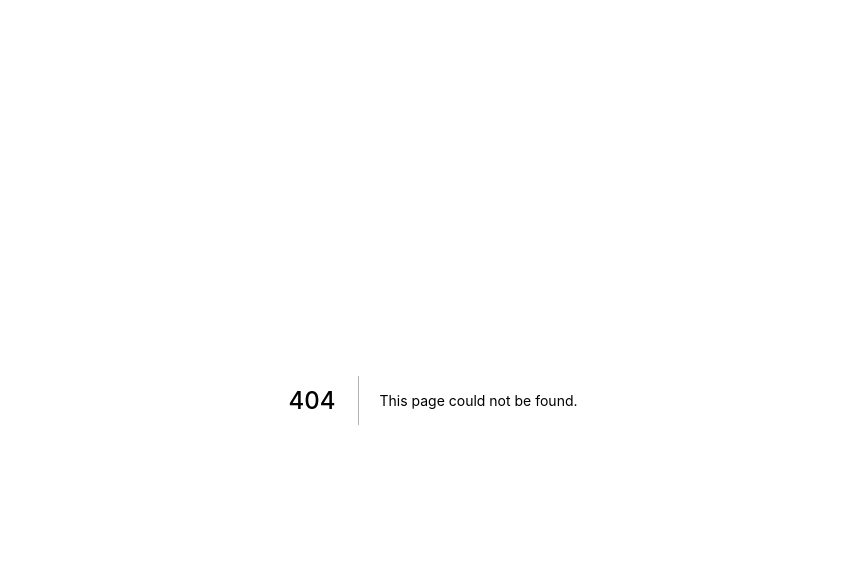
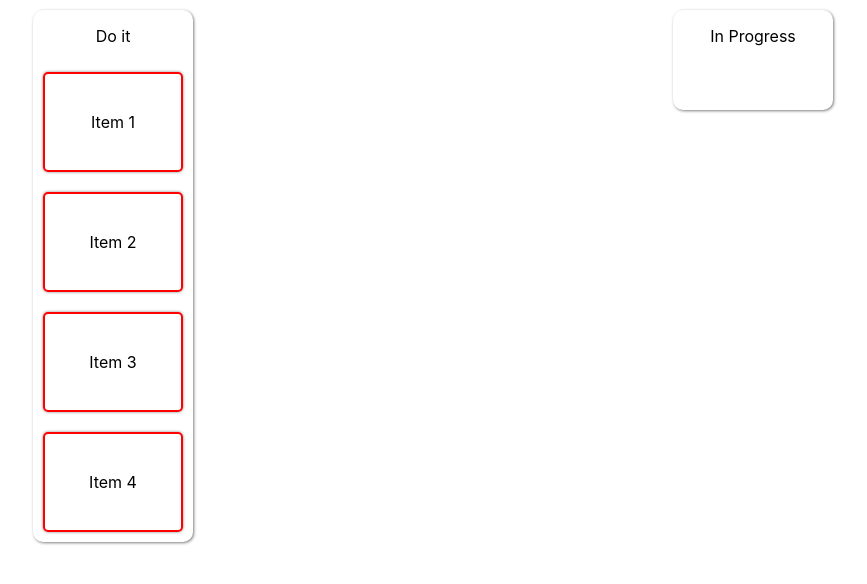
Before and after one commit to Junfengou/Drag-n-drop, a Next.js app: page /reactdnd in a window 1280 px wide. Before the commit this address had no page. Shown: the top 584 px of the page, without its empty margins (207-1074 px from the left). Built offline with nearby package versions, Linux system fonts and the light colour scheme.

Commit message:
React dnd doesn't work :(

```diff
--- /dev/null
+++ b/assets/reactdnd-data.js
@@ -0,0 +1,14 @@
+export const column_name = {
+    DO_IT: 'Do it',
+    IN_PROGRESS: 'In Progress',
+    AWAITING_REVIEW: 'Awaiting Review',
+    DONE: 'done'
+}
+
+const {DO_IT} = column_name
+export const tasks = [
+    {id: 1, name: 'Item 1', column: DO_IT},
+    {id: 2, name: 'Item 2', column: DO_IT},
+    {id: 3, name: 'Item 3', column: DO_IT},
+    {id: 4, name: 'Item 4', column: DO_IT},
+]
--- a/components/DndKit/App.js
+++ b/components/DndKit/App.js
@@ -136,7 +136,7 @@ function App() {
 export default App
 
 const AppWrapper = styled.div`
-  border: solid 2px red;
+  /* border: solid 2px red; */
   height: 100vh;
   width: 100%;
   display: flex;
--- a/components/DndKit/SortableItem.js
+++ b/components/DndKit/SortableItem.js
@@ -38,3 +38,5 @@ const ItemWrapper = styled.div`
     align-items: center;
     min-width: 5rem;
 `
+
+// https://codesandbox.io/s/dnd-kit-multi-containers-forked-qndez8?file=/src/container.js
--- /dev/null
+++ b/components/ReactDnd/App.js
@@ -0,0 +1,236 @@
+import React, { useRef, useState } from 'react';
+import { DndProvider, useDrag, useDrop } from "react-dnd";
+import { HTML5Backend } from 'react-dnd-html5-backend';
+import { column_name, tasks } from "../../assets/reactdnd-data";
+import styled from 'styled-components'
+
+const MovableItem = ({name, index, currentColumnName, moveCardHandler, setItems}) => {
+  const changeItemColumn = (currentItem, columnName) => {
+    setItems((prevState) => {
+      return prevState.map((item) => {
+        return {
+          ...item,
+          column: item.name === currentItem.name ? columnName : item.column
+        }
+      })
+    })
+  }
+
+  const ref = useRef(null);
+
+  const [, drop] = useDrop({
+    accept: 'Our first type',
+    hover(item, monitor) {
+      if(!ref.current) {return;}
+      const dragIndex = item.index;
+      const hoverIndex = index;
+      // Don't replace items with themselves
+      if(dragIndex === hoverIndex) {return;}
+      // Determine rectangle screen
+      const hoverBoundingRect = ref.current?.getBoundingClientRect();
+      // Get vertical middle
+      const hoverMiddleY = (hoverBoundingRect.buttom - hoverBoundingRect.top) / 2;
+      // Determine mouse position
+      const clientOffset = monitor.getClientOffset();
+      // Get pixels to the top
+      const hoverClientY = clientOffset.y - hoverBoundingRect.top;
+      /*
+        Only perform the move when the mouse has crossed half of the items height
+        When dragging downwards, only move when the cursor is below 50%
+        When dragging upwards, only move when the cursor is above 50%
+      */
+      // Dragging downwards
+     if(dragIndex < hoverIndex && hoverClientY < hoverMiddleY) {return;}
+      // Dragging upwards
+     if(dragIndex > hoverIndex && hoverClientY > hoverMiddleY) {return;}
+
+     // Time to actually perform the action
+     moveCardHandler(dragIndex, hoverIndex);
+     /*
+      Note: we are mutating the monitor item here!
+      Generally it's better to avoid mutations
+      but it's good here for the sake of performance
+      to avoid expensive index searches
+     */
+    item.index = hoverIndex;
+
+    }
+  });
+
+  const [{ isDragging }, drag] = useDrag({
+    item: { index, name, currentColumnName, type: "Our first type"},
+    end: (item, monitor) => {
+      const dropResult = monitor.getDropResult();
+
+      if(dropResult) {
+        const { name } = dropResult;
+        const {DO_IT, IN_PROGRESS, AWAITING_REVIEW, DONE} = column_name;
+        switch(name) {
+          case IN_PROGRESS:
+            changeItemColumn(item, IN_PROGRESS);
+            break;
+          case AWAITING_REVIEW:
+            changeItemColumn(item, AWAITING_REVIEW);
+            break;
+          case DONE:
+            changeItemColumn(item, DONE);
+            break;
+          case DO_IT:
+            changeItemColumn(item, DO_IT);
+            break;
+        }
+      }
+    },
+    collect: (monitor => ({
+      isDragging: monitor.isDragging()
+    })),
+    type: "Box"
+  });
+
+  const opacity = isDragging ? 0.4 : 1;
+
+  drag(drop(ref))
+
+  return(
+    <MovableItemStyle ref={ref} opacity={opacity}>
+      {name}
+    </MovableItemStyle>
+  )
+}
+
+const Column = ({ children, className, title }) => {
+  const [{ isOver, canDrop }, drop] = useDrop({
+    accept: 'Our first type',
+    drop: () => ({ name: title }),
+    collect: (monitor) => ({
+      isOver: monitor.isOver(),
+      canDrop: monitor.canDrop()
+    }),
+    // Override monitor.canDrop() function
+    canDrop: (item) => {
+      const { DO_IT, IN_PROGRESS, AWAITING_REVIEW, DONE } = column_name;
+      const { currentColumnName } = item;
+      return (
+        currentColumnName === title ||
+        (currentColumnName === DO_IT && title === IN_PROGRESS) ||
+        (currentColumnName === IN_PROGRESS &&
+          (title === DO_IT || title === AWAITING_REVIEW)) ||
+        (currentColumnName === AWAITING_REVIEW &&
+          (title === IN_PROGRESS || title === DONE)) ||
+        (currentColumnName === DONE && title === AWAITING_REVIEW)
+      );
+    }
+  });
+  const getBackgroundColor = () => {
+    if(isOver) {
+      if(canDrop) {
+        return "rgb(188, 251, 255)"
+      } else if (!canDrop) {
+        return "rgb(255, 188, 188)"
+      }
+    }
+    else {
+      return "";
+    }
+  }
+  return(
+    <ColumnStyle ref={drop} className={className} background={getBackgroundColor()}>
+      <p>{title}</p>
+      {children}
+    </ColumnStyle>
+  )
+
+}
+
+function App() {
+  const [items, setItems] = useState(tasks);
+
+  const moveCardHandler = (dragIndex, hoverIndex) => {
+    const dragItem = items[dragIndex];
+    if(dragItem) {
+      setItems((prevState) => {
+        const coppiedStateArray = [...prevState];
+
+        // Remove item by hoverIndex and put dragItem instead
+        const prevItem = coppiedStateArray.splice(hoverIndex, 1, dragItem);
+
+        // Remove item by dragIndex and put prevItem instead
+        coppiedStateArray.splice(dragIndex, 1, prevItem[0])
+        return coppiedStateArray;
+      })
+    }
+  }
+
+  const returnItemsForColumn = (columnName) => {
+    return items.filter((item) => item.column === columnName).map((item, index) => (
+      <MovableItem
+        key={item.id}
+        name={item.name}
+        currentColumnName={item.column}
+        setItems={setItems}
+        index={index}
+        moveCardHandler={moveCardHandler}
+      />
+    ))
+  }
+
+  const { DO_IT, IN_PROGRESS, AWAITING_REVIEW, DONE } = column_name;
+  return (
+    <AppWrapper>
+      <DndProvider backend={HTML5Backend}>
+        <Column title={DO_IT}>
+          {returnItemsForColumn(DO_IT)}
+        </Column>
+
+        <Column title={IN_PROGRESS}>
+          {returnItemsForColumn(IN_PROGRESS)}
+        </Column>
+
+        {/* <Column title={AWAITING_REVIEW}>
+          {returnItemsForColumn(AWAITING_REVIEW)}
+        </Column>
+
+        <Column title={DONE}>
+          {returnItemsForColumn(DONE)}
+        </Column> */}
+      </DndProvider>
+    </AppWrapper>
+  )
+}
+
+export default App
+
+
+const MovableItemStyle = styled.div`
+  border-radius: 5px;
+  background-color: '#fafdff';
+  height: 100px;
+  width: 140px;
+  margin: 10px auto;
+  display: flex;
+  justify-content: center;
+  align-items: center;
+  box-shadow: 0px 0px 3px rgba(0, 0, 0, 0.5);
+  /* opacity: ${props => props.opacity}; */
+  border: solid 2px red;
+`
+
+const ColumnStyle = styled.div`
+  height: max-content;
+  min-height: 100px;
+  width: 160px;
+  margin: 10px;
+  border-radius: 10px;
+  box-shadow: 1px 1px 3px rgba(0, 0, 0, 0.5);
+  border: 2px solid '#7d7d7d';
+  display: flex;
+  justify-content: center;
+  flex-wrap: wrap;
+  /* border: solid 2px red; */
+`
+
+const AppWrapper = styled.div`
+  display: flex;
+  flex-direction: row;
+  justify-content: space-around;
+`
--- a/package.json
+++ b/package.json
@@ -18,6 +18,8 @@
     "react": "18.1.0",
     "react-animated-tree": "^1.0.10",
     "react-beautiful-dnd": "^13.1.0",
+    "react-dnd": "^16.0.1",
+    "react-dnd-html5-backend": "^16.0.1",
     "react-dom": "18.1.0",
     "react-dropzone": "^14.2.0",
     "react-simple-tree-menu": "^1.1.18",
--- /dev/null
+++ b/pages/reactdnd.js
@@ -0,0 +1,20 @@
+import React, {useState} from 'react'
+import dynamic from "next/dynamic";
+
+const App = dynamic(import('../components/ReactDnd/App'));
+
+function reactdnd() {
+    const [winReady, setwinReady] = React.useState(false);
+
+    React.useEffect(() => {
+        setwinReady(true);
+    }, []);
+
+  return (
+    <>
+        {winReady ? <App /> : null}
+    </>
+  )
+}
+
+export default reactdnd
```
Also changed, not shown: pages/index.js (+9 -3 lines), 1 other file (tests, documents, lock files or other folders).
